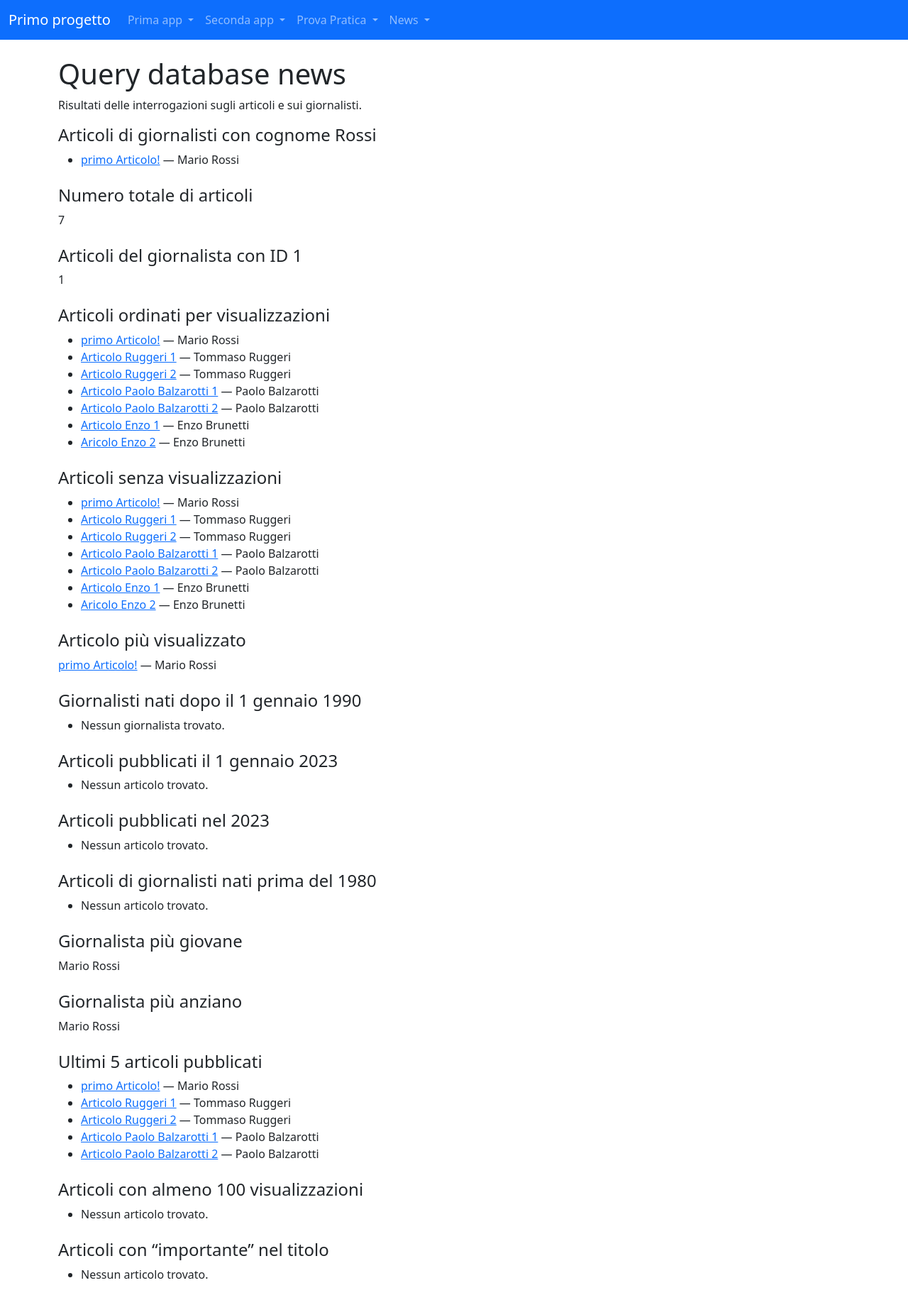
After one commit to Rebuale/django_scuola, a Django app: page /news/query/ in a window 1280 px wide. The commit adds this page. Shown: the whole page at 71% size. Run offline with Django 5.2, Linux system fonts and the light colour scheme; data comes from the database, SQL or seed files in the repository; both versions use the stored data as it was after the commit.

Commit message:
feat: passo 17

```diff
--- a/primo_progetto/news/models.py
+++ b/primo_progetto/news/models.py
@@ -4,6 +4,7 @@ from django.db import models
 class Giornalista(models.Model):
     nome = models.CharField(max_length=20)
     cognome = models.CharField(max_length=20)
+    anno_di_nascita = models.DateField(null=True, blank=True)
 
     def __str__(self):
         return self.nome + " " + self.cognome
@@ -16,6 +17,8 @@ class Articolo(models.Model):
     titolo = models.CharField(max_length=100)
     contenuto = models.TextField()
     giornalista = models.ForeignKey(Giornalista, on_delete=models.CASCADE, related_name='articoli')
+    data = models.DateField(null=True, blank=True)
+    visualizzazioni = models.PositiveIntegerField(default=0)
 
     def __str__(self):
         return self.titolo
--- /dev/null
+++ b/primo_progetto/news/templates/news/query.html
@@ -0,0 +1,51 @@
+{% extends 'base.html' %}
+
+{% block title %}Query database news{% endblock title %}
+
+{% block content %}
+    <h1>Query database news</h1>
+    <p>Risultati delle interrogazioni sugli articoli e sui giornalisti.</p>
+
+    {% for result in query_results %}
+        <section class="mb-4">
+            <h2 class="h4">{{ result.label }}</h2>
+
+            {% if result.type == 'count' %}
+                <p>{{ result.value }}</p>
+            {% elif result.type == 'articles' %}
+                <ul>
+                    {% for articolo in result.value %}
+                        <li>
+                            <a href="{% url 'news:articolo_details' articolo.pk %}">{{ articolo.titolo }}</a>
+                            — {{ articolo.giornalista }}
+                            {% if articolo.data %}({{ articolo.data|date:"d/m/Y" }}){% endif %}
+                            {% if articolo.visualizzazioni %}· {{ articolo.visualizzazioni }} visualizzazioni{% endif %}
+                        </li>
+                    {% empty %}
+                        <li>Nessun articolo trovato.</li>
+                    {% endfor %}
+                </ul>
+            {% elif result.type == 'article' %}
+                {% if result.value %}
+                    <p><a href="{% url 'news:articolo_details' result.value.pk %}">{{ result.value.titolo }}</a> — {{ result.value.giornalista }}</p>
+                {% else %}
+                    <p>Nessun articolo trovato.</p>
+                {% endif %}
+            {% elif result.type == 'journalists' %}
+                <ul>
+                    {% for giornalista in result.value %}
+                        <li>{{ giornalista }} — <a href="{% url 'news:lista_articoli_giornalista' giornalista.pk %}">Vedi gli articoli</a></li>
+                    {% empty %}
+                        <li>Nessun giornalista trovato.</li>
+                    {% endfor %}
+                </ul>
+            {% elif result.type == 'journalist' %}
+                {% if result.value %}
+                    <p>{{ result.value }}</p>
+                {% else %}
+                    <p>Nessun giornalista trovato.</p>
+                {% endif %}
+            {% endif %}
+        </section>
+    {% endfor %}
+{% endblock content %}
--- a/primo_progetto/news/urls.py
+++ b/primo_progetto/news/urls.py
@@ -1,8 +1,10 @@
 from django.urls import path
-from .views import home, articoloDetailsView, listaArticoli
+from .views import home, index, articoloDetailsView, listaArticoli, queryBase
 app_name="news"
 urlpatterns = [
     path("",home,name="homepage"),
+    path("index/", index, name="index"),
+    path("query/", queryBase, name="query"),
     path("articolo/<int:pk>", articoloDetailsView, name="articolo_details"),
     path("lista_articoli/", listaArticoli, name="lista_articoli"),
     path("lista_articoli/<int:pk>", articoloDetailsView, name="lista_articoli_dettaglio"),
--- a/primo_progetto/news/views.py
+++ b/primo_progetto/news/views.py
@@ -1,5 +1,6 @@
+import datetime
+
 from django.shortcuts import render, get_object_or_404
-from django.shortcuts import HttpResponse
 from .models import Articolo, Giornalista
 
 # Create your views here.
@@ -33,6 +34,10 @@ def home(request):
     print(context)
     return render(request, "news/homepage.html", context)
 
+def index(request):
+    context = {"articoli": Articolo.objects.all()}
+    return render(request, "news/index.html", context)
+
 def articoloDetailsView(request, pk):
     articolo = get_object_or_404(Articolo, pk=pk)
     context = {"articolo" : articolo}
@@ -48,3 +53,85 @@ def listaArticoli(request, pk=None):
 
     context = {"articoli": articoli, "giornalista": giornalista}
     return render(request, "news/lista_articoli.html", context)
+
+def queryBase(request):
+    # Tutti gli articoli scritti da giornalisti di un certo cognome.
+    articoli_cognome = Articolo.objects.filter(giornalista__cognome="Rossi")
+    numero_totale = Articolo.objects.count()
+
+    # Numero di articoli scritti dal giornalista con ID 1.
+    numero_articoli_giornalista_1 = Articolo.objects.filter(giornalista_id=1).count()
+
+    # Articoli ordinati per visualizzazioni decrescenti.
+    articoli_ordinati = Articolo.objects.order_by("-visualizzazioni")
+
+    # Articoli senza visualizzazioni.
+    articoli_senza_visual = Articolo.objects.filter(visualizzazioni=0)
+
+    # Articolo più visualizzato.
+    articolo_piu_visualizzato = Articolo.objects.order_by("-visualizzazioni").first()
+
+    # Giornalisti nati dopo una certa data.
+    giornalisti_data = Giornalista.objects.filter(anno_di_nascita__gt=datetime.date(1990, 1, 1))
+
+    # Articoli pubblicati in una data specifica.
+    articoli_del_giorno = Articolo.objects.filter(data=datetime.date(2023, 1, 1))
+
+    # Articoli pubblicati in un intervallo di date.
+    articoli_periodo = Articolo.objects.filter(data__range=(datetime.date(2023, 1, 1), datetime.date(2023, 12, 31)))
+
+    # Articoli scritti da giornalisti nati prima del 1980.
+    giornalisti_nati = Giornalista.objects.filter(anno_di_nascita__lt=datetime.date(1980, 1, 1))
+    articoli_giornalisti = Articolo.objects.filter(giornalista__in=giornalisti_nati)
+
+    # Giornalista più giovane.
+    giornalista_giovane = Giornalista.objects.order_by('anno_di_nascita').first()
+
+    # Giornalista più anziano.
+    giornalista_anziano = Giornalista.objects.order_by('-anno_di_nascita').first()
+
+    # Ultimi 5 articoli pubblicati.
+    ultimi = Articolo.objects.order_by('-data')[:5]
+
+    # Articoli con almeno 100 visualizzazioni.
+    articoli_minime_visualizzazioni = Articolo.objects.filter(visualizzazioni__gte=100)
+
+    # Articoli che contengono una certa parola nel titolo.
+    articoli_parola = Articolo.objects.filter(titolo__icontains='importante')
+
+    context = {
+        'articoli_cognome': articoli_cognome,
+        'numero_totale': numero_totale,
+        'numero_articoli_giornalista_1': numero_articoli_giornalista_1,
+        'articoli_ordinati': articoli_ordinati,
+        'articoli_senza_visual': articoli_senza_visual,
+        'articolo_piu_visualizzato': articolo_piu_visualizzato,
+        'giornalisti_data': giornalisti_data,
+        'articoli_del_giorno': articoli_del_giorno,
+        'articoli_periodo': articoli_periodo,
+        'articoli_giornalisti': articoli_giornalisti,
+        'giornalista_giovane': giornalista_giovane,
+        'giornalista_anziano': giornalista_anziano,
+        'ultimi': ultimi,
+        'articoli_minime_visualizzazioni': articoli_minime_visualizzazioni,
+        'articoli_parola': articoli_parola,
+    }
+
+    context['query_results'] = [
+        {'label': 'Articoli di giornalisti con cognome Rossi', 'type': 'articles', 'value': articoli_cognome},
+        {'label': 'Numero totale di articoli', 'type': 'count', 'value': numero_totale},
+        {'label': 'Articoli del giornalista con ID 1', 'type': 'count', 'value': numero_articoli_giornalista_1},
+        {'label': 'Articoli ordinati per visualizzazioni', 'type': 'articles', 'value': articoli_ordinati},
+        {'label': 'Articoli senza visualizzazioni', 'type': 'articles', 'value': articoli_senza_visual},
+        {'label': 'Articolo più visualizzato', 'type': 'article', 'value': articolo_piu_visualizzato},
+        {'label': 'Giornalisti nati dopo il 1 gennaio 1990', 'type': 'journalists', 'value': giornalisti_data},
+        {'label': 'Articoli pubblicati il 1 gennaio 2023', 'type': 'articles', 'value': articoli_del_giorno},
+        {'label': 'Articoli pubblicati nel 2023', 'type': 'articles', 'value': articoli_periodo},
+        {'label': 'Articoli di giornalisti nati prima del 1980', 'type': 'articles', 'value': articoli_giornalisti},
+        {'label': 'Giornalista più giovane', 'type': 'journalist', 'value': giornalista_giovane},
+        {'label': 'Giornalista più anziano', 'type': 'journalist', 'value': giornalista_anziano},
+        {'label': 'Ultimi 5 articoli pubblicati', 'type': 'articles', 'value': ultimi},
+        {'label': 'Articoli con almeno 100 visualizzazioni', 'type': 'articles', 'value': articoli_minime_visualizzazioni},
+        {'label': 'Articoli con “importante” nel titolo', 'type': 'articles', 'value': articoli_parola},
+    ]
+    return render(request, "news/query.html", context)
--- a/primo_progetto/templates/base.html
+++ b/primo_progetto/templates/base.html
@@ -54,9 +54,9 @@
                         </ul>
                     </li>
 
-                    <!-- Dropdown Seconda app -->
+                    <!-- Dropdown Prova Pratica -->
                     <li class="nav-item dropdown">
-                        <a class="nav-link dropdown-toggle" href="#" id="secondaAppDropdown" role="button" data-bs-toggle="dropdown" aria-expanded="false">
+                        <a class="nav-link dropdown-toggle" href="#" id="provaPraticaDropdown" role="button" data-bs-toggle="dropdown" aria-expanded="false">
                             Prova Pratica
                         </a>
                         <ul class="dropdown-menu" aria-labelledby="secondaAppDropdown">
@@ -64,6 +64,18 @@
                             <li><a class="dropdown-item" href="{% url 'prova_pratica_1_B:massimo' %}">Massimo</a></li>
                              <li><a class="dropdown-item" href="{% url 'prova_pratica_1_B:pari' %}">Pari</a></li>
                             <li><a class="dropdown-item" href="{% url 'prova_pratica_1_B:studenti' %}">Studente</a></li>
+                        </ul>
+                    </li>
+                    <!-- Dropdown News -->
+                    <li class="nav-item dropdown">
+                        <a class="nav-link dropdown-toggle" href="#" id="newsDropdown" role="button" data-bs-toggle="dropdown" aria-expanded="false">
+                            News
+                        </a>
+                        <ul class="dropdown-menu" aria-labelledby="newsDropdown">
+                            <li><a class="dropdown-item" href="{% url 'news:index' %}">Home news</a></li>
+                            <li><a class="dropdown-item" href="{% url 'news:homepage' %}">Home news</a></li>
+                            <li><a class="dropdown-item" href="{% url 'news:lista_articoli' %}">Tutti gli articoli</a></li>
+                            <li><a class="dropdown-item" href="{% url 'news:query' %}">Query database</a></li>
                         </ul>
                     </li>
                 </ul>
--- a/primo_progetto/templates/index_root.html
+++ b/primo_progetto/templates/index_root.html
@@ -6,5 +6,6 @@
     <li><a href="{% url 'prima_app:index' %}">prima app</a></li>
     <li><a href="{% url 'seconda_app:index' %}">seconda app</a></li>
     <li><a href="{% url 'prova_pratica_1_B:index' %}">Prova pratica B</a></li>
+    <li><a href="{% url 'news:index' %}">news</a></li>
     </ol>
 {% endblock content %}
```
Also changed, not shown: primo_progetto/news/templates/news/index.html (added, +21 -0 lines), primo_progetto/db.sqlite3, primo_progetto/news/migrations/0002_alter_articolo_options_alter_giornalista_options_and_more.py (added).
